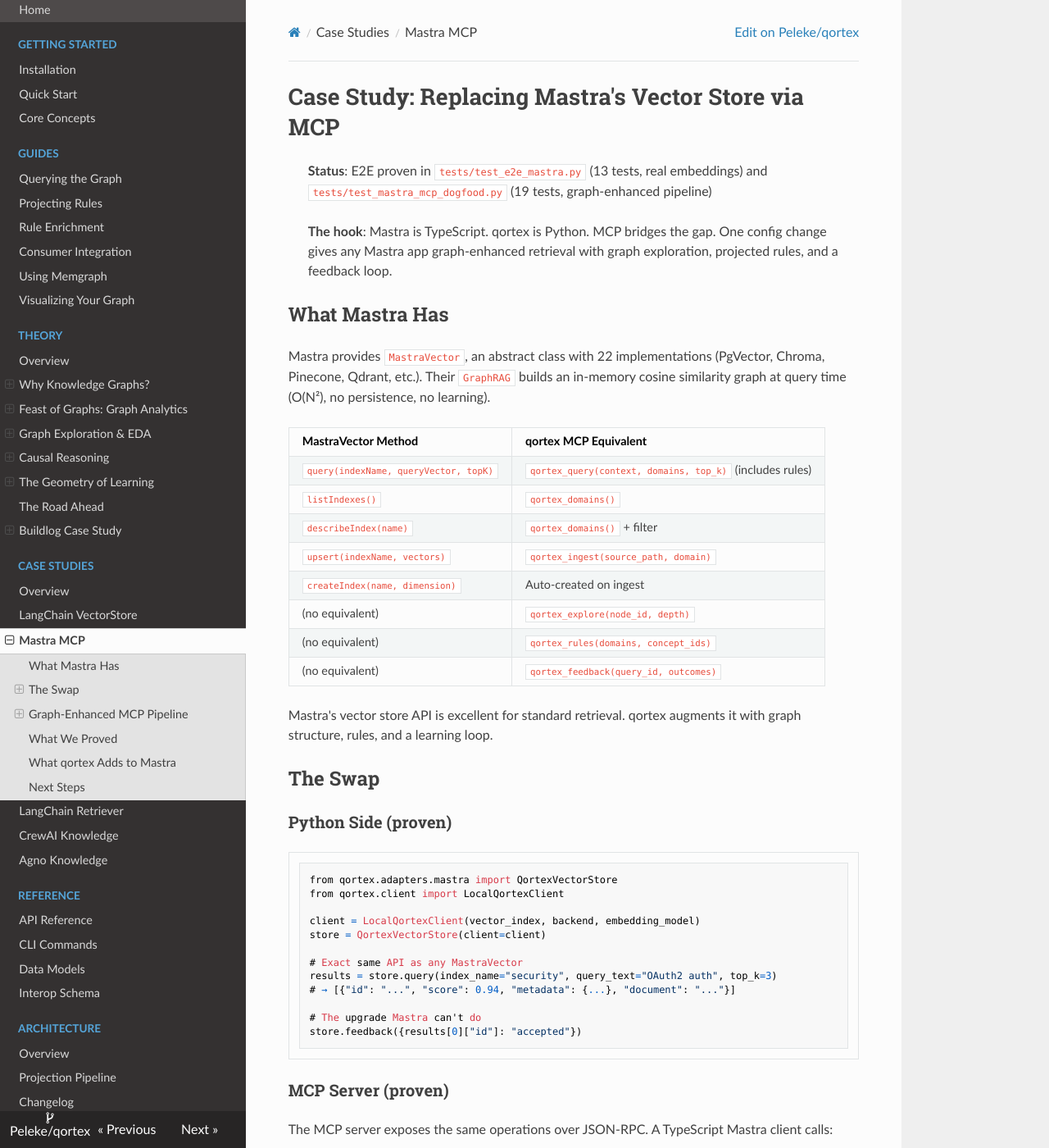
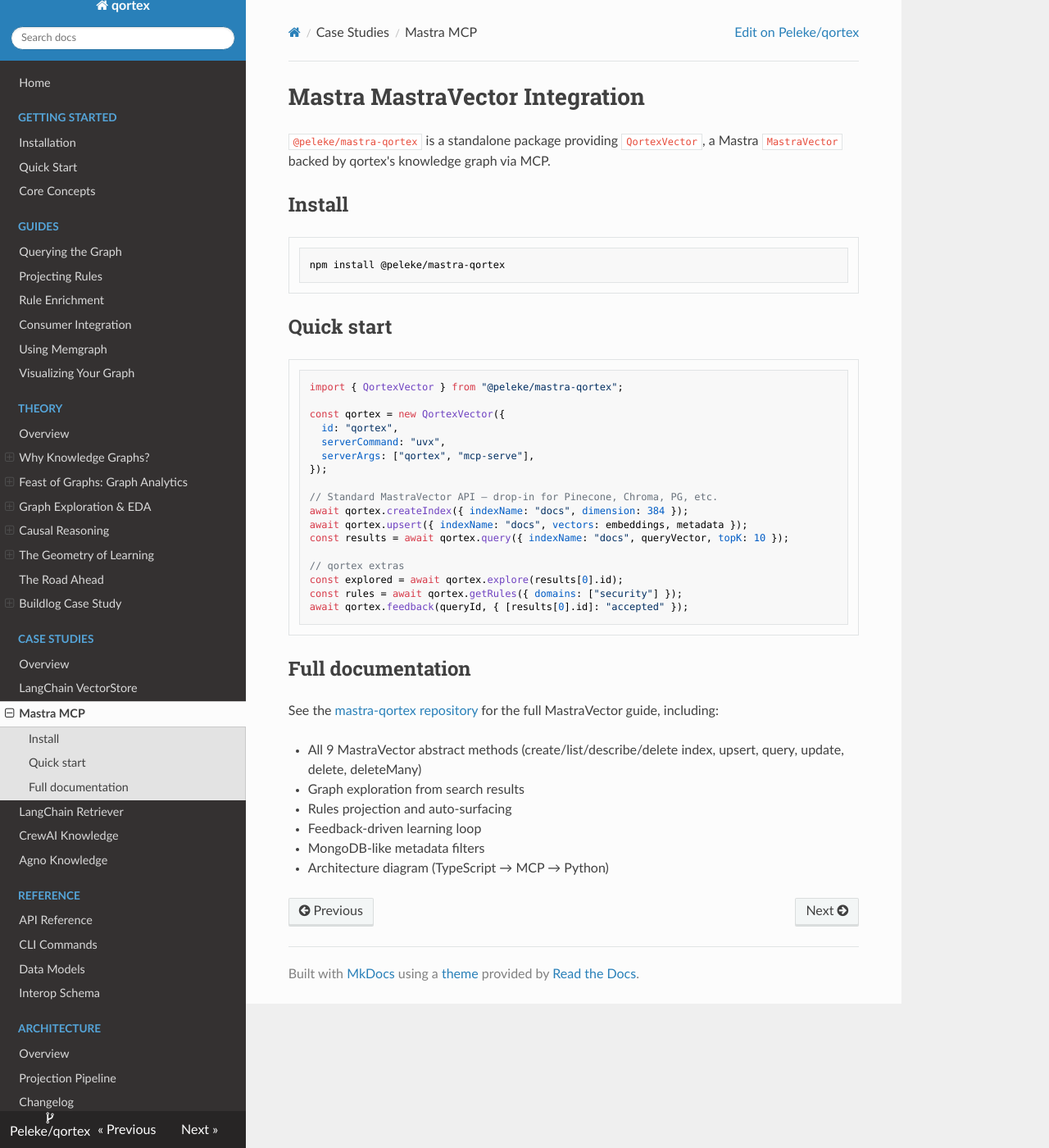
Before and after one commit to Peleke/qortex, an MkDocs documentation site: the page built from docs/tutorials/case-studies/mastra-mcp-vector-store.md, in a window 1280 px wide and 1400 px high. Shown: the whole window at 82% size. Built offline with MkDocs 1.6.1, drawn with Linux system fonts in a browser that asks for light colours; nearby versions of some CDN libraries; some of the changed text lies outside the part shown.

Commit message:
feat: vector-level MCP tools + Mastra MastraVector E2E dogfood
Add 9 vector-level MCP tools (qortex_vector_*) that expose raw
VectorIndex operations for MastraVector and other vector-level
consumers. Includes index registry, metadata/document storage,
and MongoDB-like filter matching ($eq, $ne, $gt, $lt, $in, $and, $or).

New tools: create_index, list_indexes, describe_index, delete_index,
upsert, query, update, delete, delete_many.

Tests:
- test_vector_mcp.py: 44 tests for all vector tools + filter matching
- test_mastra_vector_dogfood.py: 25 E2E tests proving full MastraVector
  drop-in lifecycle (9 abstract methods + graph extras + JSON serialization)

Also:
- Update README with framework adapters table (langchain-qortex, mastra-qortex)
- Eject Mastra case study to mastra-qortex repo (replace with pointer)

Co-Authored-By: Claude Opus 4.6 <noreply@anthropic.com>

````diff
--- a/docs/tutorials/case-studies/mastra-mcp-vector-store.md
+++ b/docs/tutorials/case-studies/mastra-mcp-vector-store.md
@@ -1,166 +1,42 @@
-# Case Study: Replacing Mastra's Vector Store via MCP
+# Mastra MastraVector Integration
 
-> **Status**: E2E proven in `tests/test_e2e_mastra.py` (13 tests, real embeddings) and `tests/test_mastra_mcp_dogfood.py` (19 tests, graph-enhanced pipeline)
->
-> **The hook**: Mastra is TypeScript. qortex is Python. MCP bridges the gap. One config change gives any Mastra app graph-enhanced retrieval with graph exploration, projected rules, and a feedback loop.
+`@peleke/mastra-qortex` is a standalone package providing `QortexVector`, a Mastra `MastraVector` backed by qortex's knowledge graph via MCP.
 
-## What Mastra Has
+## Install
 
-Mastra provides `MastraVector`, an abstract class with 22 implementations (PgVector, Chroma, Pinecone, Qdrant, etc.). Their `GraphRAG` builds an in-memory cosine similarity graph at query time (O(N²), no persistence, no learning).
-
-| MastraVector Method | qortex MCP Equivalent |
-|--------------------|----------------------|
-| `query(indexName, queryVector, topK)` | `qortex_query(context, domains, top_k)` (includes rules) |
-| `listIndexes()` | `qortex_domains()` |
-| `describeIndex(name)` | `qortex_domains()` + filter |
-| `upsert(indexName, vectors)` | `qortex_ingest(source_path, domain)` |
-| `createIndex(name, dimension)` | Auto-created on ingest |
-| (no equivalent) | `qortex_explore(node_id, depth)` |
-| (no equivalent) | `qortex_rules(domains, concept_ids)` |
-| (no equivalent) | `qortex_feedback(query_id, outcomes)` |
-
-Mastra's vector store API is excellent for standard retrieval. qortex augments it with graph structure, rules, and a learning loop.
-
-## The Swap
-
-<!-- TODO: Show the TypeScript side — @qortex/mastra MastraVector implementation -->
-<!-- TODO: Show the MCP server config in claude_desktop_config.json or equivalent -->
-<!-- TODO: Before/after code comparison -->
-
-### Python Side (proven)
-
-```python
-from qortex.adapters.mastra import QortexVectorStore
-from qortex.client import LocalQortexClient
-
-client = LocalQortexClient(vector_index, backend, embedding_model)
-store = QortexVectorStore(client=client)
-
-# Exact same API as any MastraVector
-results = store.query(index_name="security", query_text="OAuth2 auth", top_k=3)
-# → [{"id": "...", "score": 0.94, "metadata": {...}, "document": "..."}]
-
-# The upgrade Mastra can't do
-store.feedback({results[0]["id"]: "accepted"})
+```bash
+npm install @peleke/mastra-qortex
 ```
 
-### MCP Server (proven)
+## Quick start
 
-The MCP server exposes the same operations over JSON-RPC. A TypeScript Mastra client calls:
+```typescript
+import { QortexVector } from "@peleke/mastra-qortex";
 
-```json
-{"method": "tools/call", "params": {"name": "qortex_query", "arguments": {"context": "OAuth2 auth", "domains": ["security"], "top_k": 3}}}
+const qortex = new QortexVector({
+  id: "qortex",
+  serverCommand: "uvx",
+  serverArgs: ["qortex", "mcp-serve"],
+});
+
+// Standard MastraVector API — drop-in for Pinecone, Chroma, PG, etc.
+await qortex.createIndex({ indexName: "docs", dimension: 384 });
+await qortex.upsert({ indexName: "docs", vectors: embeddings, metadata });
+const results = await qortex.query({ indexName: "docs", queryVector, topK: 10 });
+
+// qortex extras
+const explored = await qortex.explore(results[0].id);
+const rules = await qortex.getRules({ domains: ["security"] });
+await qortex.feedback(queryId, { [results[0].id]: "accepted" });
 ```
 
-Response maps 1:1 to Mastra's `QueryResult[]` shape.
+## Full documentation
 
-## Graph-Enhanced MCP Pipeline
+See the [mastra-qortex repository](https://github.com/Peleke/mastra-qortex) for the full MastraVector guide, including:
 
-The graph-enhanced pipeline adds typed edges, rules, and exploration to MCP:
-
-```mermaid
-sequenceDiagram
-    participant M as Mastra TS Client
-    participant Q as qortex MCP Server
-
-    M->>Q: qortex_status()
-    Q-->>M: {status: "ok", vector_search: true}
-
-    M->>Q: qortex_query("authentication?", domains=["security"])
-    Q-->>M: {items: [...], rules: [{id, text, relevance}]}
-
-    M->>Q: qortex_explore(items[0].node_id)
-    Q-->>M: {node, edges: [{REQUIRES→JWT}], neighbors, rules}
-
-    M->>Q: qortex_rules(concept_ids=[...activated...])
-    Q-->>M: {rules: [...], projection: "rules"}
-
-    M->>Q: qortex_feedback(query_id, {item_id: "accepted"})
-    Q-->>M: {status: "recorded"}
-
-    M->>Q: qortex_query("authentication?")
-    Note over Q: PPR weights adjusted by feedback
-    Q-->>M: {items: [...improved...], rules: [...]}
-```
-
-### Rules in query results
-
-`qortex_query` now auto-surfaces linked rules:
-
-```json
-{
-  "query_id": "q-abc123",
-  "items": [
-    {"id": "i-1", "content": "OAuth2: ...", "score": 0.94, "node_id": "sec:oauth"}
-  ],
-  "rules": [
-    {
-      "id": "rule:use-oauth",
-      "text": "Always use OAuth2 for third-party API access",
-      "domain": "security",
-      "category": "security",
-      "relevance": 0.94,
-      "source_concepts": ["sec:oauth"]
-    }
-  ]
-}
-```
-
-### Graph exploration
-
-Navigate typed edges from any query result:
-
-```json
-// Request
-{"method": "tools/call", "params": {"name": "qortex_explore", "arguments": {"node_id": "sec:oauth"}}}
-
-// Response
-{
-  "node": {"id": "sec:oauth", "name": "OAuth2", "description": "..."},
-  "edges": [
-    {"source_id": "sec:oauth", "target_id": "sec:jwt", "relation_type": "REQUIRES"},
-    {"source_id": "sec:oauth", "target_id": "sec:rbac", "relation_type": "USES"}
-  ],
-  "neighbors": [
-    {"id": "sec:jwt", "name": "JWT", "description": "..."},
-    {"id": "sec:rbac", "name": "RBAC", "description": "..."}
-  ],
-  "rules": [
-    {"id": "rule:use-oauth", "text": "Always use OAuth2 for third-party API access"}
-  ]
-}
-```
-
-## What We Proved
-
-| Claim | Evidence |
-|-------|----------|
-| Real embeddings | sentence-transformers/all-MiniLM-L6-v2 (384 dimensions), not mocks |
-| Real ingestion | Text document → concept extraction → embedding generation → vector index + graph storage |
-| Real semantic search | Query "How does OAuth2 work?" → top result contains OAuth2 content (verified) |
-| Graph exploration | query, take node_id, explore: typed edges + neighbors + linked rules |
-| Rules auto-surfaced | query results include linked rules with relevance scores |
-| Rules projection | qortex_rules returns filtered rules by domain, concept, or category |
-| Real feedback loop | Query, accept/reject outcomes, recorded for future PPR weight adjustment |
-| JSON serializable | Every MCP response round-trips through `json.dumps()`/`json.loads()` |
-
-## What qortex Adds to Mastra
-
-Mastra's `MastraVector` is a clean, well-designed abstraction with 22 implementations. qortex augments it with capabilities that complement what Mastra already does well:
-
-| Dimension | Mastra (great foundation) | qortex (augmentation) |
-|-----------|--------------------------|----------------------|
-| Graph edges | Cosine sim threshold (auto-constructed) | Typed edges (REQUIRES, REFINES...) from source material |
-| Graph construction | Dynamic, per-query | Persistent KG + dynamic gap-filling |
-| Walk algorithm | Monte Carlo random walk | PPR power iteration (deterministic) |
-| Persistence | In-memory per query | SqliteVec + Memgraph across sessions |
-| Learning | — | Teleportation factors from feedback |
-| Rules | — | Auto-surfaced from knowledge graph |
-| Exploration | — | Typed edge traversal from results |
-
-## Next Steps
-
-<!-- TODO: Build @qortex/mastra TypeScript package -->
-<!-- TODO: Publish to npm -->
-<!-- TODO: Record demo video: Mastra app → swap config → show improved retrieval -->
-<!-- TODO: Benchmark: qortex PPR vs Mastra Monte Carlo random walks on same dataset -->
+- All 9 MastraVector abstract methods (create/list/describe/delete index, upsert, query, update, delete, deleteMany)
+- Graph exploration from search results
+- Rules projection and auto-surfacing
+- Feedback-driven learning loop
+- MongoDB-like metadata filters
+- Architecture diagram (TypeScript → MCP → Python)
````
Also changed, not shown: README.md (+50 -59 lines), 3 other files.
